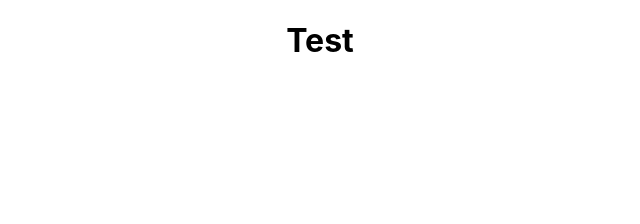
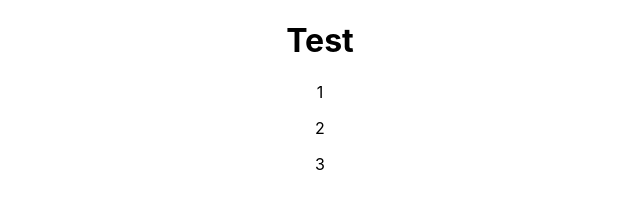
Before and after one commit to ek-mlg/online-store, a React (Create React App) app: page / in a window 1280 px wide. Shown: the top 224 px of the page, without its empty margins (320-960 px from the left). Built offline with nearby package versions, Linux system fonts and the light colour scheme.

Commit message:
test commit

```diff
--- a/src/App.tsx
+++ b/src/App.tsx
@@ -5,6 +5,9 @@ function App() {
   return (
     <div className="App">
       <h1>Test</h1>
+        <p>1</p>
+        <p>2</p>
+        <p>3</p>
     </div>
   );
 }
```
